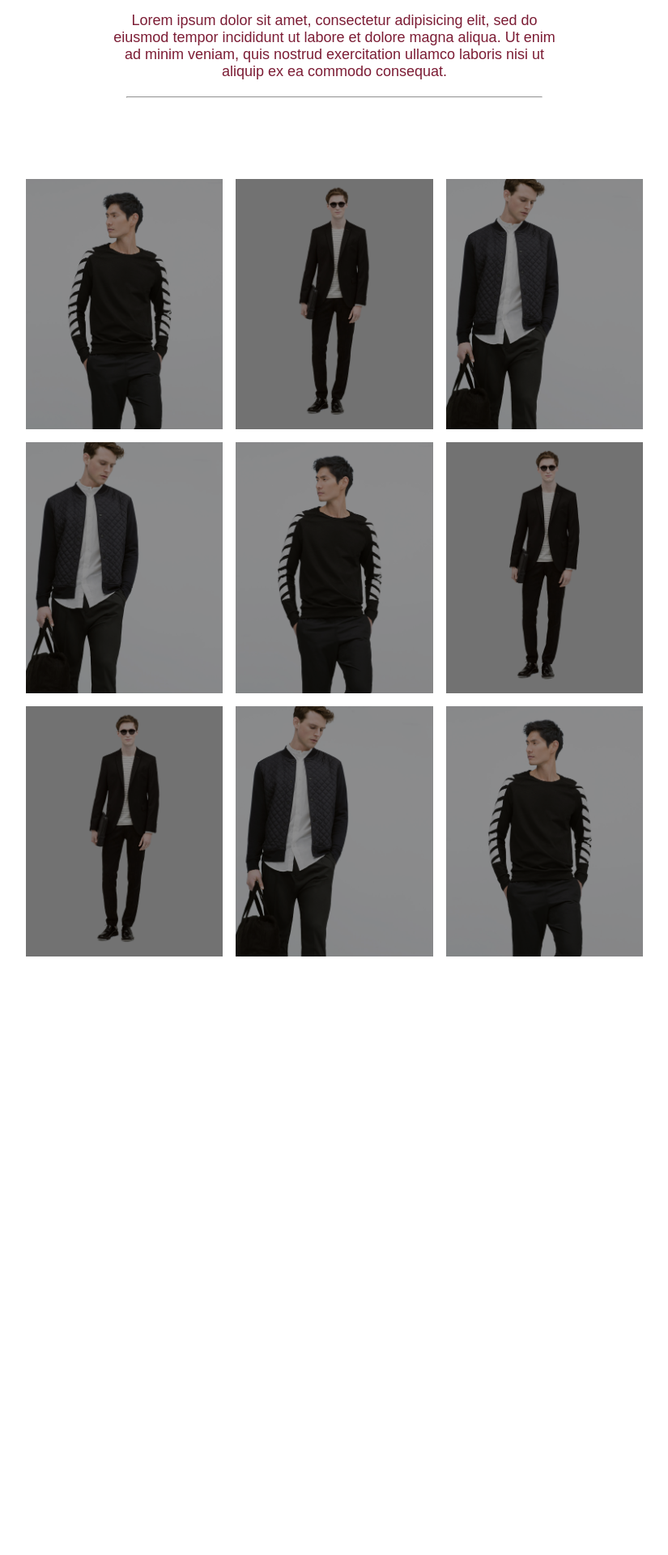
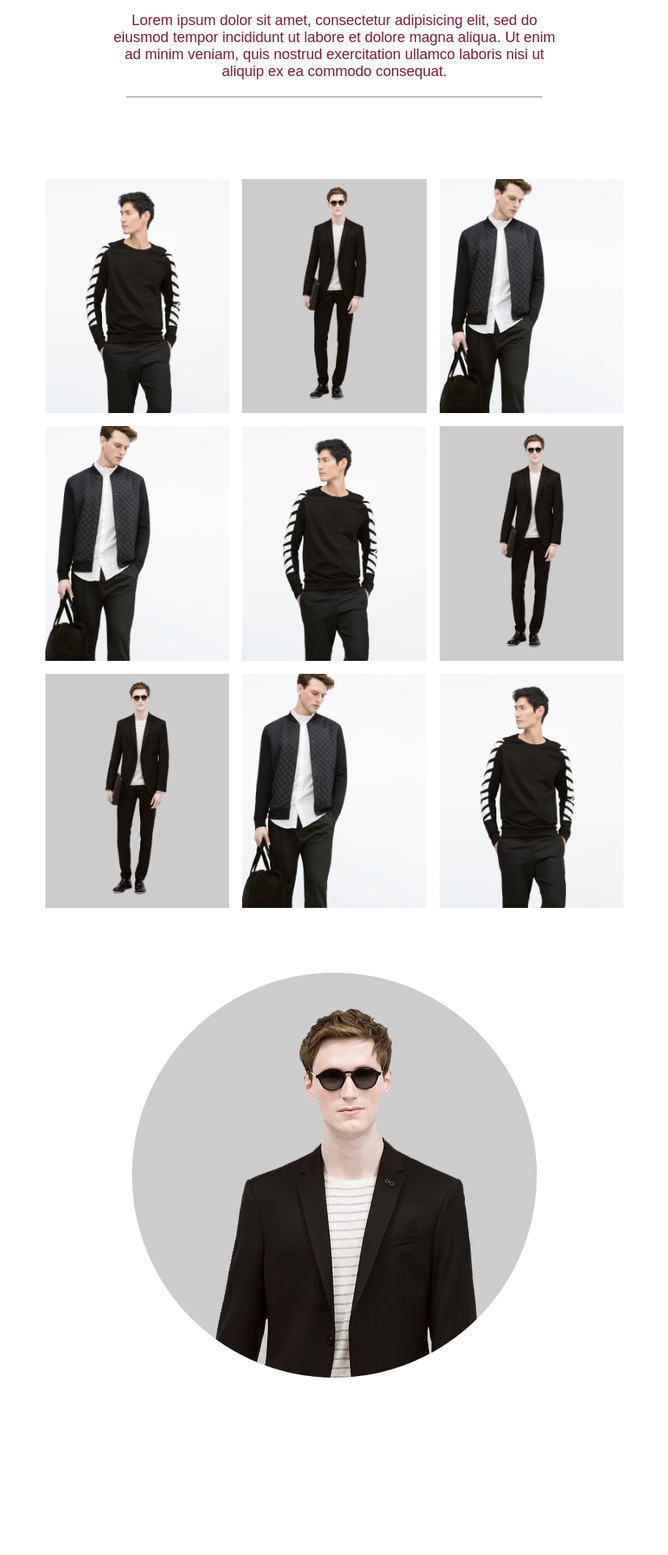
Before and after one commit to Ahmad-Saleh89/web-designing, a PHP site: page / in a window 1280 px wide. Shown: the part 801-2721 px from the top of the page at 81% size, without its empty margins (227-1052 px from the left). Before the commit the page ends 1982 px from the top, so only its background shows below. Run offline with PHP 8.4, Linux system fonts and the light colour scheme; some libraries are stand-ins or nearby versions.

Commit message:
some modifications

```diff
--- a/parallax/index.html
+++ b/parallax/index.html
@@ -22,16 +22,28 @@
         <hr>
       </article>
       <div class="clothes-pics">
-        <figure></figure>
-        <figure></figure>
-        <figure></figure>
-        <figure></figure>
-        <figure></figure>
-        <figure></figure>
-        <figure></figure>
-        <figure></figure>
-        <figure></figure>
+        <figure><img src="/images/model1.jpg">
+          <figcaption>BlackBird Sweater <strong>$135</strong></figcaption></figure>
+        <figure><img src="/images/model2.jpg">
+          <figcaption>BlackBird Jacket <strong>$195</strong></figcaption></figure>
+        <figure><img src="/images/model3.jpg">
+          <figcaption>BlackBird Trouser <strong>$165</strong></figcaption></figure>
+        <figure><img src="/images/model3.jpg">
+          <figcaption>BlackBird Trouser <strong>$165</strong></figcaption></figure>
+        <figure><img src="/images/model1.jpg">
+          <figcaption>BlackBird Sweater <strong>$135</strong></figcaption></figure>
+        <figure><img src="/images/model2.jpg">
+          <figcaption>BlackBird Jacket <strong>$195</strong></figcaption></figure>
+        <figure><img src="/images/model2.jpg">
+          <figcaption>BlackBird Jacket <strong>$195</strong></figcaption></figure>
+        <figure><img src="/images/model3.jpg">
+          <figcaption>BlackBird Trouser <strong>$165</strong></figcaption></figure>
+        <figure><img src="/images/model1.jpg">
+          <figcaption>BlackBird Sweater <strong>$135</strong></figcaption></figure>
       </div>
+
+
+      <div class="lg-window"></div>
 
       <div style="height: 2000px"></div>
     </section>
--- a/parallax/styles.css
+++ b/parallax/styles.css
@@ -62,48 +62,73 @@ header.bird-box {
 .clothes-pics {
   width: 100%;
   height: 120vh;
+  max-height: 900px;
+  max-width: 1200px;
+  margin: auto;
   display: grid;
   grid-template-columns: repeat(5, 1fr);
   grid-template-rows: repeat(3, 1fr);
   grid-gap: 1em; }
   .clothes-pics figure {
     margin: 0;
-    background-size: cover;
-    background-position: top;
-    background-color: #8e8e8e;
-    background-blend-mode: multiply;
+    position: relative;
     opacity: 0;
+    min-width: 200px;
+    min-height: 250px;
     transform: translateX(-100px);
-    transition: all 300ms ease-in-out; }
+    transition: all 300ms ease-in-out;
+    overflow: hidden;
+    cursor: pointer; }
+    .clothes-pics figure img {
+      display: block;
+      width: 100%;
+      height: 100%;
+      transition: all 500ms ease-in-out;
+      transform: scale(1);
+      transform-origin: top center; }
     .clothes-pics figure.is-showing {
       opacity: 1;
       transform: translateX(0); }
+    .clothes-pics figure:hover figcaption {
+      left: 0; }
+    .clothes-pics figure:hover img {
+      transform: scale(1.1); }
+    .clothes-pics figure figcaption {
+      position: absolute;
+      bottom: 0;
+      left: -100%;
+      padding: 3px 8px;
+      background: black;
+      color: white;
+      font-size: 13px;
+      transition: all 300ms ease-in-out; }
   .clothes-pics figure:nth-child(1) {
-    background-image: url(/images/model1.jpg);
     grid-column: 2; }
   .clothes-pics figure:nth-child(2) {
-    background-image: url(/images/model2.jpg);
     grid-column: 3; }
   .clothes-pics figure:nth-child(3) {
-    background-image: url(/images/model3.jpg);
     grid-column: 4; }
   .clothes-pics figure:nth-child(4) {
-    background-image: url(/images/model3.jpg);
     grid-column: 2; }
   .clothes-pics figure:nth-child(5) {
-    background-image: url(/images/model1.jpg);
     grid-column: 3; }
   .clothes-pics figure:nth-child(6) {
-    background-image: url(/images/model2.jpg);
     grid-column: 4; }
   .clothes-pics figure:nth-child(7) {
-    background-image: url(/images/model2.jpg);
     grid-column: 2; }
   .clothes-pics figure:nth-child(8) {
-    background-image: url(/images/model3.jpg);
     grid-column: 3; }
   .clothes-pics figure:nth-child(9) {
-    background-image: url(/images/model1.jpg);
     grid-column: 4; }
 
+.lg-window {
+  margin: 80px auto;
+  height: 500px;
+  width: 500px;
+  background-image: url(/images/model2.jpg);
+  background-position: top center;
+  background-repeat: no-repeat;
+  background-attachment: fixed;
+  border-radius: 50%; }
+
 /*# sourceMappingURL=styles.css.map */
--- a/parallax/styles.sass
+++ b/parallax/styles.sass
@@ -65,6 +65,9 @@ header.bird-box
 .clothes-pics
   width: 100%
   height: 120vh
+  max-height: 900px
+  max-width: 1200px
+  margin: auto
   display: grid
   grid-template-columns: repeat(5,1fr)
   grid-template-rows: repeat(3, 1fr)
@@ -72,42 +75,65 @@ header.bird-box
 
   figure
     margin: 0
-    background-size: cover
-    background-position: top
-    background-color: rgb(142, 142, 142)
-    background-blend-mode: multiply
+    position: relative
     opacity: 0
+    min-width: 200px
+    min-height: 250px
     transform: translateX(-100px)
     transition: all 300ms ease-in-out
+    overflow: hidden
+    cursor: pointer
 
+    img
+      display: block
+      width: 100%
+      height: 100%
+      transition: all 500ms ease-in-out
+      transform: scale(1)
+      transform-origin: top center
     &.is-showing
       opacity: 1
       transform: translateX(0)
+    &:hover
+      figcaption
+        left: 0
+      img
+        transform: scale(1.1)
+    figcaption
+      position: absolute
+      bottom: 0
+      left: -100%
+      padding: 3px 8px
+      background: black
+      color: white
+      font-size: 13px
+      transition: all 300ms ease-in-out
 
   figure:nth-child(1)
-    background-image: url(/images/model1.jpg)
     grid-column: 2
   figure:nth-child(2)
-    background-image: url(/images/model2.jpg)
     grid-column: 3
   figure:nth-child(3)
-    background-image: url(/images/model3.jpg)
     grid-column: 4
   figure:nth-child(4)
-    background-image: url(/images/model3.jpg)
     grid-column: 2
   figure:nth-child(5)
-    background-image: url(/images/model1.jpg)
     grid-column: 3
   figure:nth-child(6)
-    background-image: url(/images/model2.jpg)
     grid-column: 4
   figure:nth-child(7)
-    background-image: url(/images/model2.jpg)
     grid-column: 2
   figure:nth-child(8)
-    background-image: url(/images/model3.jpg)
     grid-column: 3
   figure:nth-child(9)
-    background-image: url(/images/model1.jpg)
     grid-column: 4
+
+.lg-window
+  margin: 80px auto
+  height: 500px
+  width: 500px
+  background-image: url(/images/model2.jpg)
+  background-position: top center
+  background-repeat: no-repeat
+  background-attachment: fixed
+  border-radius: 50%
```
Also changed, not shown: 3 other files.
